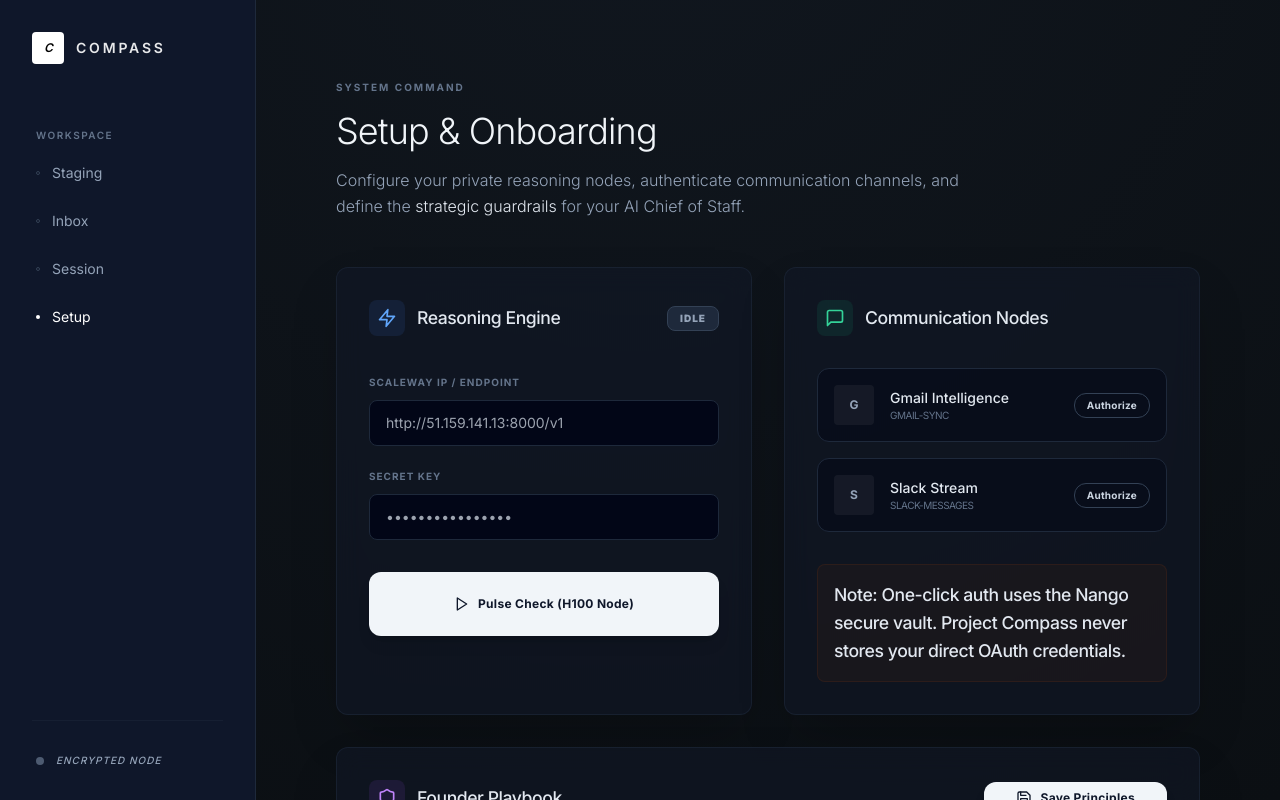
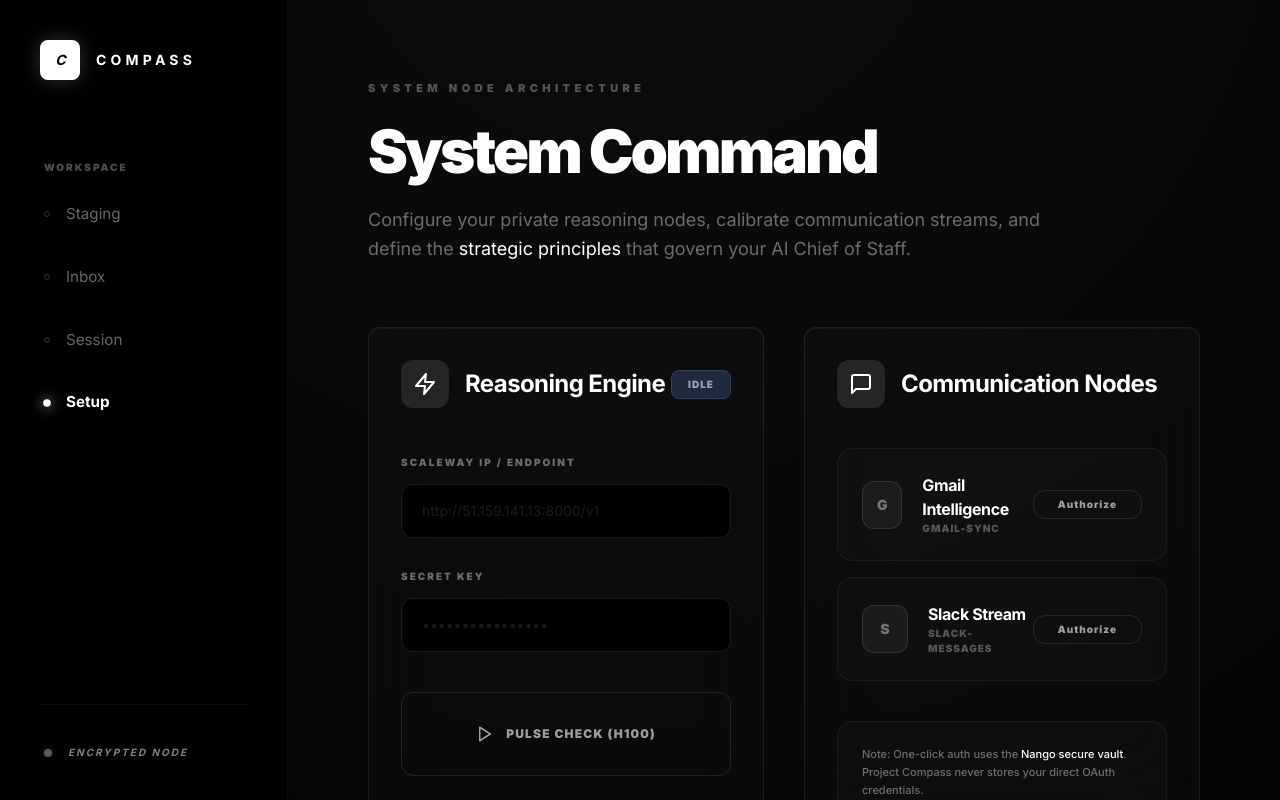
Before and after one commit to StefGunnML/lexa_pa, a Next.js app in the folder frontend/: page /dashboard/settings in a window 1280 px wide. Built offline with nearby package versions, Linux system fonts and the light colour scheme; no server answers.

Commit message:
Implement Jobsian UX/UI Fix: Obsidian Black, Machined Glass, and Sidebar Authority

```diff
--- a/frontend/src/app/dashboard/settings/page.tsx
+++ b/frontend/src/app/dashboard/settings/page.tsx
@@ -116,54 +116,54 @@ export default function SettingsPage() {
   };
 
   return (
-    <div className="space-y-12">
-      <header className="space-y-4">
+    <div className="space-y-16 pb-20">
+      <header className="space-y-6">
         <div className="flex items-center gap-2">
-          <span className="text-[10px] font-bold text-slate-500 uppercase tracking-[0.2em]">System Command</span>
+          <span className="text-[11px] font-black text-white/30 uppercase tracking-[0.4em]">System Node Architecture</span>
         </div>
-        <h2 className="text-4xl font-light tracking-tight text-slate-100">Setup & Onboarding</h2>
-        <p className="text-slate-400 text-base max-w-2xl font-light leading-relaxed">
-          Configure your private reasoning nodes, authenticate communication channels, and define the <span className="text-slate-200">strategic guardrails</span> for your AI Chief of Staff.
+        <h2 className="text-6xl font-black tracking-tighter text-white">System Command</h2>
+        <p className="text-white/40 text-lg max-w-2xl font-normal leading-relaxed">
+          Configure your private reasoning nodes, calibrate communication streams, and define the <span className="text-white">strategic principles</span> that govern your AI Chief of Staff.
         </p>
       </header>
 
-      <div className="grid grid-cols-1 lg:grid-cols-2 gap-8">
+      <div className="grid grid-cols-1 lg:grid-cols-2 gap-10">
 
         {/* Step 1: Reasoning Engine */}
-        <Card className="space-y-8">
+        <Card className={`space-y-10 border-white/[0.05] ${pulseStatus === 'active' ? 'animate-breathe' : ''}`}>
           <div className="flex items-center justify-between">
-            <div className="flex items-center gap-3">
-              <div className="p-2 bg-blue-500/10 rounded-lg text-blue-400">
-                <Zap size={20} />
+            <div className="flex items-center gap-4">
+              <div className="p-3 bg-white/10 rounded-xl text-white">
+                <Zap size={24} />
               </div>
-              <h3 className="text-xl font-medium text-white italic-mercury">Reasoning Engine</h3>
+              <h3 className="text-2xl font-bold text-white tracking-tight">Reasoning Engine</h3>
             </div>
-            <Badge variant={pulseStatus === 'active' ? 'success' : pulseStatus === 'error' ? 'warning' : 'default'}>
+            <Badge variant={pulseStatus === 'active' ? 'success' : pulseStatus === 'error' ? 'warning' : 'default'} className="px-4 py-1.5">
               {pulseStatus.toUpperCase()}
             </Badge>
           </div>
 
-          <div className="space-y-4">
-            <div className="space-y-2">
-              <label className="text-[10px] font-bold text-slate-500 uppercase tracking-widest">Scaleway IP / Endpoint</label>
+          <div className="space-y-6">
+            <div className="space-y-3">
+              <label className="text-[10px] font-black text-white/40 uppercase tracking-[0.2em]">Scaleway IP / Endpoint</label>
               <input
                 type="text"
                 value={config.DEEPSEEK_API_BASE || ''}
                 onChange={(e) => setConfig({...config, DEEPSEEK_API_BASE: e.target.value})}
                 onBlur={(e) => saveConfig('DEEPSEEK_API_BASE', e.target.value)}
                 placeholder="http://51.159.141.13:8000/v1"
-                className="w-full bg-slate-950 border border-slate-800 rounded-lg px-4 py-3 text-sm text-slate-200 focus:outline-none focus:border-slate-600 transition-colors"
+                className="w-full bg-black border border-white/10 rounded-xl px-5 py-4 text-sm text-white focus:outline-none focus:border-white/40 transition-all placeholder:text-white/10"
               />
             </div>
-            <div className="space-y-2">
-              <label className="text-[10px] font-bold text-slate-500 uppercase tracking-widest">Secret Key</label>
+            <div className="space-y-3">
+              <label className="text-[10px] font-black text-white/40 uppercase tracking-[0.2em]">Secret Key</label>
               <input
                 type="password"
                 value={config.DEEPSEEK_API_KEY || ''}
                 onChange={(e) => setConfig({...config, DEEPSEEK_API_KEY: e.target.value})}
                 onBlur={(e) => saveConfig('DEEPSEEK_API_KEY', e.target.value)}
                 placeholder="••••••••••••••••"
-                className="w-full bg-slate-950 border border-slate-800 rounded-lg px-4 py-3 text-sm text-slate-200 focus:outline-none focus:border-slate-600 transition-colors"
+                className="w-full bg-black border border-white/10 rounded-xl px-5 py-4 text-sm text-white focus:outline-none focus:border-white/40 transition-all placeholder:text-white/10"
               />
             </div>
           </div>
@@ -171,79 +171,83 @@ export default function SettingsPage() {
           <Button
             onClick={testPulse}
             disabled={pulseStatus === 'testing'}
-            className="w-full py-6 flex items-center justify-center gap-2 font-bold"
+            className="w-full py-8 flex items-center justify-center gap-3 text-sm font-black tracking-[0.2em]"
+            variant={pulseStatus === 'active' ? 'primary' : 'outline'}
           >
-            {pulseStatus === 'testing' ? <RefreshCw className="animate-spin" size={16} /> : <Play size={16} />}
-            Pulse Check (H100 Node)
+            {pulseStatus === 'testing' ? <RefreshCw className="animate-spin" size={18} /> : <Play size={18} />}
+            PULSE CHECK (H100)
           </Button>
         </Card>
 
         {/* Step 2: Communication Nodes */}
-        <Card className="space-y-8">
-          <div className="flex items-center gap-3">
-            <div className="p-2 bg-emerald-500/10 rounded-lg text-emerald-400">
-              <MessageSquare size={20} />
+        <Card className="space-y-10 border-white/[0.05]">
+          <div className="flex items-center gap-4">
+            <div className="p-3 bg-white/10 rounded-xl text-white">
+              <MessageSquare size={24} />
             </div>
-            <h3 className="text-xl font-medium text-white italic-mercury">Communication Nodes</h3>
+            <h3 className="text-2xl font-bold text-white tracking-tight">Communication Nodes</h3>
           </div>
 
           <div className="space-y-4">
-            <div className="p-4 bg-slate-950/50 border border-slate-800 rounded-xl flex items-center justify-between">
-              <div className="flex items-center gap-4">
-                <div className="w-10 h-10 rounded bg-white/5 flex items-center justify-center text-xs font-bold text-slate-400">G</div>
+            <div className="p-6 bg-white/[0.02] border border-white/[0.05] rounded-2xl flex items-center justify-between hover:bg-white/[0.04] transition-all">
+              <div className="flex items-center gap-5">
+                <div className="w-12 h-12 rounded-xl bg-white/5 flex items-center justify-center text-sm font-black text-white/40 border border-white/10">G</div>
                 <div>
-                  <p className="text-sm font-medium text-slate-200">Gmail Intelligence</p>
-                  <p className="text-[10px] text-slate-500 uppercase tracking-tighter">gmail-sync</p>
+                  <p className="text-base font-bold text-white tracking-tight">Gmail Intelligence</p>
+                  <p className="text-[10px] text-white/30 uppercase tracking-widest font-black">gmail-sync</p>
                 </div>
               </div>
-              <Button size="sm" variant="outline" onClick={() => connectService('google-gmail')}>Authorize</Button>
+              <Button size="sm" variant="outline" onClick={() => connectService('google-gmail')} className="px-6">Authorize</Button>
             </div>
 
-            <div className="p-4 bg-slate-950/50 border border-slate-800 rounded-xl flex items-center justify-between">
-              <div className="flex items-center gap-4">
-                <div className="w-10 h-10 rounded bg-white/5 flex items-center justify-center text-xs font-bold text-slate-400">S</div>
+            <div className="p-6 bg-white/[0.02] border border-white/[0.05] rounded-2xl flex items-center justify-between hover:bg-white/[0.04] transition-all">
+              <div className="flex items-center gap-5">
+                <div className="w-12 h-12 rounded-xl bg-white/5 flex items-center justify-center text-sm font-black text-white/40 border border-white/10">S</div>
                 <div>
-                  <p className="text-sm font-medium text-slate-200">Slack Stream</p>
-                  <p className="text-[10px] text-slate-500 uppercase tracking-tighter">slack-messages</p>
+                  <p className="text-base font-bold text-white tracking-tight">Slack Stream</p>
+                  <p className="text-[10px] text-white/30 uppercase tracking-widest font-black">slack-messages</p>
                 </div>
               </div>
-              <Button size="sm" variant="outline" onClick={() => connectService('slack')}>Authorize</Button>
+              <Button size="sm" variant="outline" onClick={() => connectService('slack')} className="px-6">Authorize</Button>
             </div>
           </div>
 
-          <div className="p-4 bg-amber-900/10 border border-amber-900/20 rounded-lg">
-            <p className="text-[10px] text-amber-500 leading-relaxed italic-mercury">
-              Note: One-click auth uses the Nango secure vault. Project Compass never stores your direct OAuth credentials.
+          <div className="p-6 bg-white/[0.02] border border-white/[0.05] rounded-2xl">
+            <p className="text-[11px] text-white/40 leading-relaxed font-medium">
+              Note: One-click auth uses the <span className="text-white">Nango secure vault</span>. Project Compass never stores your direct OAuth credentials.
             </p>
           </div>
         </Card>
 
         {/* Step 3: Strategic Playbook */}
-        <Card className="lg:col-span-2 space-y-6">
+        <Card className="lg:col-span-2 space-y-8 border-white/[0.05]">
           <div className="flex items-center justify-between">
-            <div className="flex items-center gap-3">
-              <div className="p-2 bg-purple-500/10 rounded-lg text-purple-400">
-                <Shield size={20} />
+            <div className="flex items-center gap-4">
+              <div className="p-3 bg-white/10 rounded-xl text-white">
+                <Shield size={24} />
               </div>
-              <h3 className="text-xl font-medium text-white italic-mercury">Founder Playbook</h3>
+              <h3 className="text-2xl font-bold text-white tracking-tight">Founder Playbook</h3>
             </div>
             <Button
               onClick={savePlaybook}
               variant="primary"
-              className="px-8 flex items-center gap-2"
+              className="px-10 py-4 flex items-center gap-3 text-xs"
               disabled={saving}
             >
-              <Save size={16} />
-              Save Principles
+              <Save size={18} />
+              COMMIT PRINCIPLES
             </Button>
           </div>
 
-          <textarea
-            value={playbook}
-            onChange={(e) => setPlaybook(e.target.value)}
-            className="w-full h-64 bg-slate-950 border border-slate-800 rounded-xl p-6 text-sm text-slate-300 leading-relaxed font-mono focus:outline-none focus:border-slate-600 transition-colors"
-            placeholder="# Core Principles..."
-          />
+          <div className="relative group">
+            <div className="absolute -inset-1 bg-gradient-to-b from-white/5 to-transparent rounded-2xl blur opacity-25 group-hover:opacity-40 transition-opacity"></div>
+            <textarea
+              value={playbook}
+              onChange={(e) => setPlaybook(e.target.value)}
+              className="relative w-full h-80 bg-black border border-white/10 rounded-2xl p-8 text-lg text-white/80 leading-relaxed font-serif focus:outline-none focus:border-white/30 transition-all placeholder:text-white/5"
+              placeholder="# Core Principles..."
+            />
+          </div>
         </Card>
 
       </div>
--- a/frontend/src/app/globals.css
+++ b/frontend/src/app/globals.css
@@ -3,45 +3,55 @@
 @tailwind utilities;
 
 :root {
-  --background: 215 25% 6%; /* Even Darker Obsidian */
+  --background: 0 0% 2%; /* Absolute Obsidian #050505 */
   --foreground: 210 20% 98%;
-  --card: 215 25% 10%;
-  --card-foreground: 210 20% 95%;
-  --border: 215 20% 18%;
+  --card: 0 0% 4%;
+  --card-foreground: 210 20% 98%;
+  --border: 0 0% 12%;
   --primary: 210 20% 98%;
-  --primary-foreground: 215 25% 10%;
-  --accent: 215 20% 25%;
+  --primary-foreground: 0 0% 2%;
+  --accent: 0 0% 20%;
   --accent-foreground: 210 20% 98%;
-  --muted: 215 20% 15%;
-  --muted-foreground: 215 15% 80%; /* Increased brightness for skimmability */
+  --muted: 0 0% 8%;
+  --muted-foreground: 215 15% 90%; /* Higher contrast for skimmability */
 }
 
 @layer base {
   body {
-    @apply bg-[#080c14] text-[#f8fafc] antialiased;
-    background-image: radial-gradient(circle at 50% -20%, rgba(30, 41, 59, 0.3), transparent);
+    @apply bg-[#050505] text-[#f8fafc] antialiased;
+    background-image: radial-gradient(circle at 50% -20%, rgba(255, 255, 255, 0.03), transparent);
   }
 }
 
 .luxury-card {
-  @apply bg-[#111827]/60 border border-slate-800/60 backdrop-blur-md shadow-2xl;
+  @apply bg-white/[0.02] border border-white/[0.08] backdrop-blur-2xl shadow-[0_20px_50px_rgba(0,0,0,0.5)];
+  box-shadow: inset 0 1px 1px 0 rgba(255, 255, 255, 0.05);
 }
 
 .mercury-border {
-  @apply border border-slate-800/40;
+  @apply border border-white/[0.05];
 }
 
 .text-mercury-muted {
-  @apply text-slate-400 font-normal;
+  @apply text-slate-300 font-normal;
 }
 
 .italic-mercury {
-  @apply font-medium text-slate-200 tracking-tight;
-  font-size: 1.1em;
-  line-height: 1.6;
+  @apply font-medium text-white tracking-tight;
+  font-size: 1.15em;
+  line-height: 1.7;
 }
 
 .high-focus-title {
-  @apply text-white font-bold tracking-tight;
-  text-shadow: 0 0 30px rgba(255,255,255,0.05);
+  @apply text-white font-bold tracking-tighter;
+  text-shadow: 0 0 40px rgba(255,255,255,0.1);
 }
+
+@keyframes breathe {
+  0%, 100% { opacity: 1; transform: scale(1); filter: brightness(1); }
+  50% { opacity: 0.8; transform: scale(0.995); filter: brightness(1.2); }
+}
+
+.animate-breathe {
+  animation: breathe 3s ease-in-out infinite;
+}
--- a/frontend/src/components/Sidebar.tsx
+++ b/frontend/src/components/Sidebar.tsx
@@ -39,28 +39,28 @@ export function Sidebar() {
   ];
 
   return (
-    <aside className="w-64 border-r border-slate-800 bg-[#0f172a] p-8 flex flex-col">
-      <div className="flex items-center gap-3 mb-16">
-        <div className="w-8 h-8 rounded bg-white flex items-center justify-center">
-          <span className="text-black font-semibold text-xs tracking-tighter italic">C</span>
+    <aside className="w-72 border-r border-white/[0.05] bg-black p-10 flex flex-col">
+      <div className="flex items-center gap-4 mb-20">
+        <div className="w-10 h-10 rounded-lg bg-white flex items-center justify-center shadow-[0_0_20px_rgba(255,255,255,0.2)]">
+          <span className="text-black font-bold text-sm tracking-tighter italic">C</span>
         </div>
-        <h1 className="text-sm font-semibold tracking-[0.2em] text-white/90 uppercase">
+        <h1 className="text-sm font-bold tracking-[0.3em] text-white uppercase">
           COMPASS
         </h1>
       </div>
 
-      <nav className="space-y-8 flex-1">
-        <div className="space-y-3">
-          <p className="text-[10px] font-semibold text-slate-500 tracking-[0.15em] uppercase ml-1">Workspace</p>
+      <nav className="space-y-10 flex-1">
+        <div className="space-y-4">
+          <p className="text-[10px] font-black text-white/30 tracking-[0.2em] uppercase ml-1">Workspace</p>
           {navItems.map((item) => {
             const isActive = pathname === item.href || (item.href !== '/dashboard/staging' && pathname?.startsWith(item.href));
             return (
               <Link
                 key={item.name}
                 href={item.href}
-                className={`flex items-center gap-3 py-2 px-1 text-sm transition-all group ${isActive ? 'text-white' : 'text-slate-400 hover:text-white'}`}
+                className={`flex items-center gap-4 py-3 px-1 text-[0.95rem] transition-all group ${isActive ? 'text-white font-bold' : 'text-white/40 hover:text-white/80'}`}
               >
-                <div className={`w-1 h-1 rounded-full transition-all ${isActive ? 'bg-white' : 'bg-transparent border border-slate-700 group-hover:border-slate-400'}`}></div>
+                <div className={`w-1.5 h-1.5 rounded-full transition-all duration-500 ${isActive ? 'bg-white shadow-[0_0_10px_rgba(255,255,255,0.8)] scale-125' : 'bg-transparent border border-white/20 group-hover:border-white/40'}`}></div>
                 {item.name}
               </Link>
             );
@@ -68,11 +68,11 @@ export function Sidebar() {
         </div>
       </nav>
 
-      <div className="pt-8 border-t border-slate-800/50">
-        <div className="flex items-center gap-3 px-1">
-          <div className="w-2 h-2 rounded-full bg-slate-500 animate-pulse"></div>
+      <div className="pt-10 border-t border-white/[0.05]">
+        <div className="flex items-center gap-4 px-1 opacity-50 hover:opacity-100 transition-opacity">
+          <div className="w-2 h-2 rounded-full bg-white animate-pulse shadow-[0_0_8px_rgba(255,255,255,0.5)]"></div>
           <div>
-            <p className="text-[10px] font-medium text-slate-400 uppercase tracking-widest italic">Encrypted Node</p>
+            <p className="text-[10px] font-bold text-white uppercase tracking-[0.2em] italic">Encrypted Node</p>
           </div>
         </div>
       </div>
--- a/frontend/src/components/ui/core.tsx
+++ b/frontend/src/components/ui/core.tsx
@@ -24,23 +24,23 @@ export function Button({
   className?: string
 }) {
   const styles = {
-    primary: "bg-slate-100 text-slate-900 hover:bg-white shadow-lg",
-    secondary: "bg-slate-800 text-slate-100 hover:bg-slate-700",
-    destructive: "bg-red-950/20 text-red-400 hover:bg-red-900/30 border border-red-900/30",
-    outline: "border border-slate-700 text-slate-300 hover:border-slate-500 hover:text-white"
+    primary: "bg-white text-black hover:bg-white/90 shadow-[0_0_30px_rgba(255,255,255,0.15)] border-t border-white/20",
+    secondary: "bg-white/5 text-white hover:bg-white/10 border border-white/10 shadow-inner",
+    destructive: "bg-red-500/10 text-red-400 hover:bg-red-500/20 border border-red-500/20 shadow-[0_0_20px_rgba(239,68,68,0.1)]",
+    outline: "border border-white/10 text-white/60 hover:border-white/40 hover:text-white bg-transparent"
   };
 
   const sizes = {
-    default: "px-5 py-2 text-xs",
-    sm: "px-3 py-1 text-[10px]",
-    lg: "px-8 py-3 text-sm"
+    default: "px-6 py-3 text-xs",
+    sm: "px-4 py-1.5 text-[10px]",
+    lg: "px-10 py-4 text-sm uppercase tracking-[0.2em]"
   };
 
   return (
     <button
       onClick={onClick}
       disabled={disabled}
-      className={`rounded-xl font-bold tracking-wide transition-all active:scale-[0.98] disabled:opacity-50 disabled:cursor-not-allowed ${styles[variant]} ${sizes[size]} ${className}`}
+      className={`rounded-xl font-black tracking-widest transition-all duration-300 active:scale-[0.97] hover:translate-y-[-1px] disabled:opacity-30 disabled:cursor-not-allowed ${styles[variant]} ${sizes[size]} ${className}`}
     >
       {children}
     </button>
```
